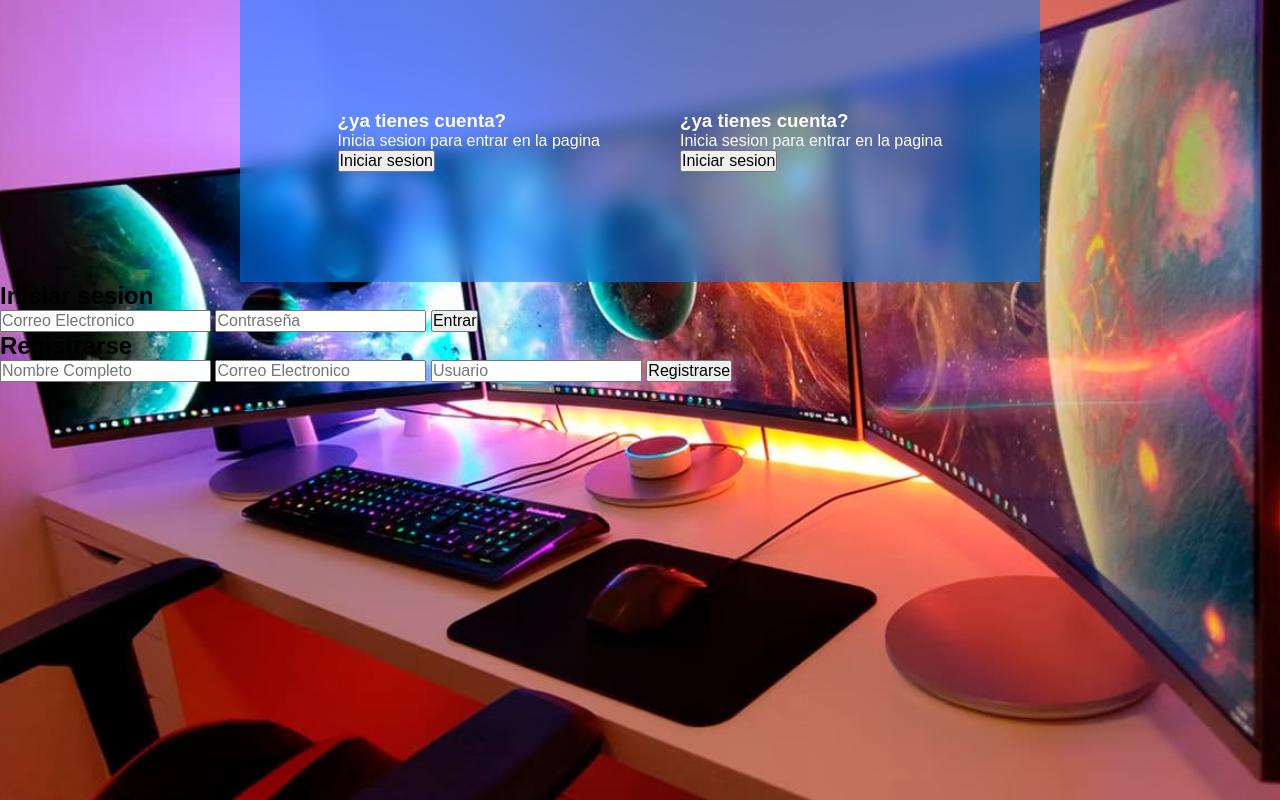
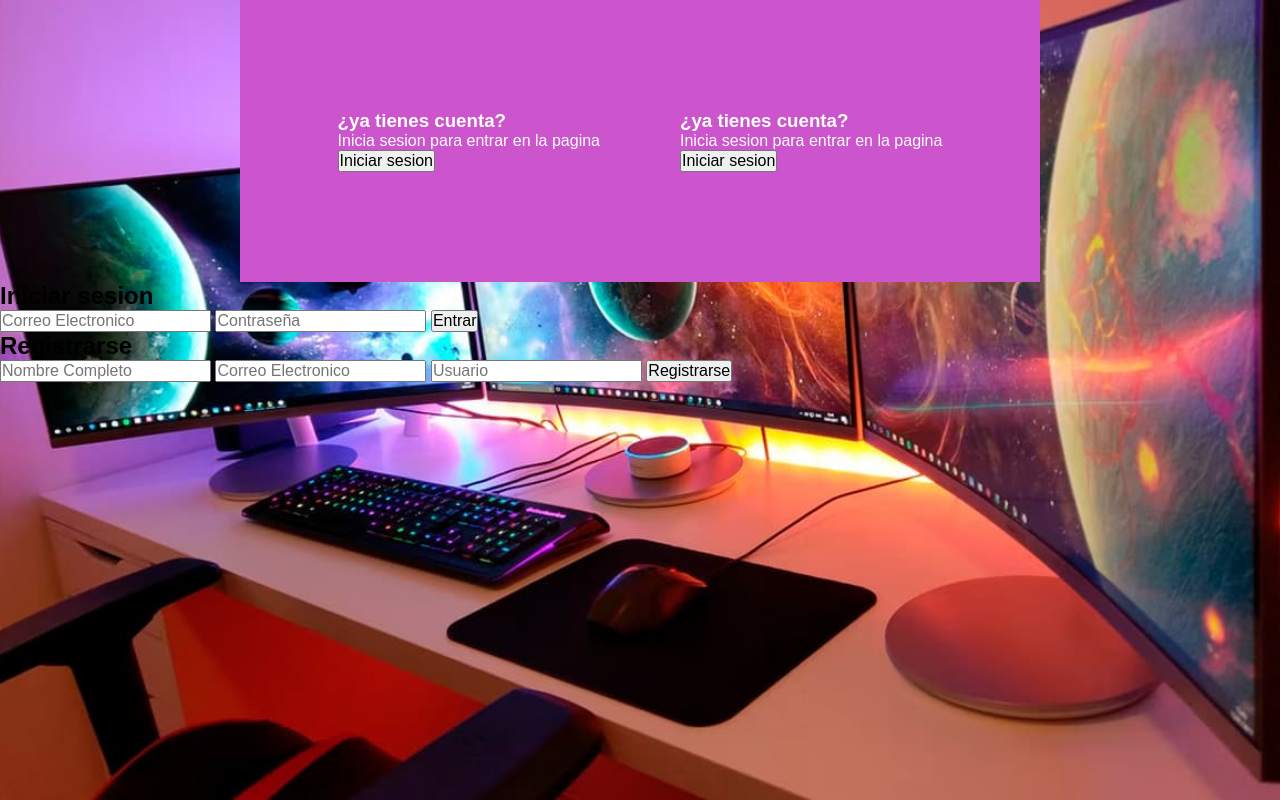
Before and after one commit to TIQUE07/Miguel.github.io, a plain HTML site: page login.html in a window 1280 px wide. Drawn offline with Linux system fonts and the light colour scheme.

Commit message:
cambio color

```diff
--- a/css/stylos.css
+++ b/css/stylos.css
@@ -35,7 +35,7 @@ main{
     display: flex;
     justify-content: center;
     backdrop-filter: blur(10px);
-    background-color: rgba(0, 128,  255, 0.5);
+    background-color: rgb(204, 84, 204);
 }
 
 .caja__trasera div{
```
